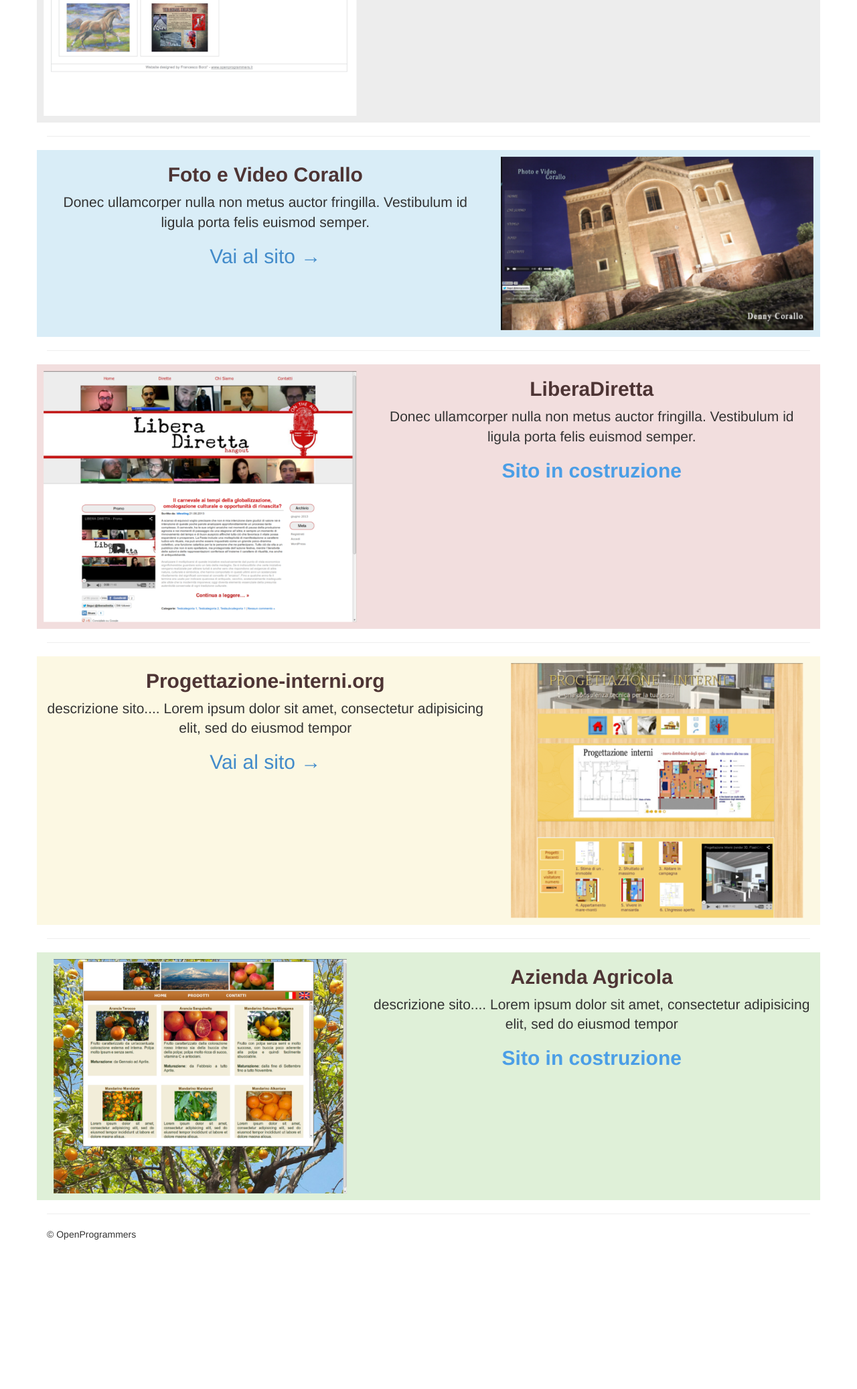
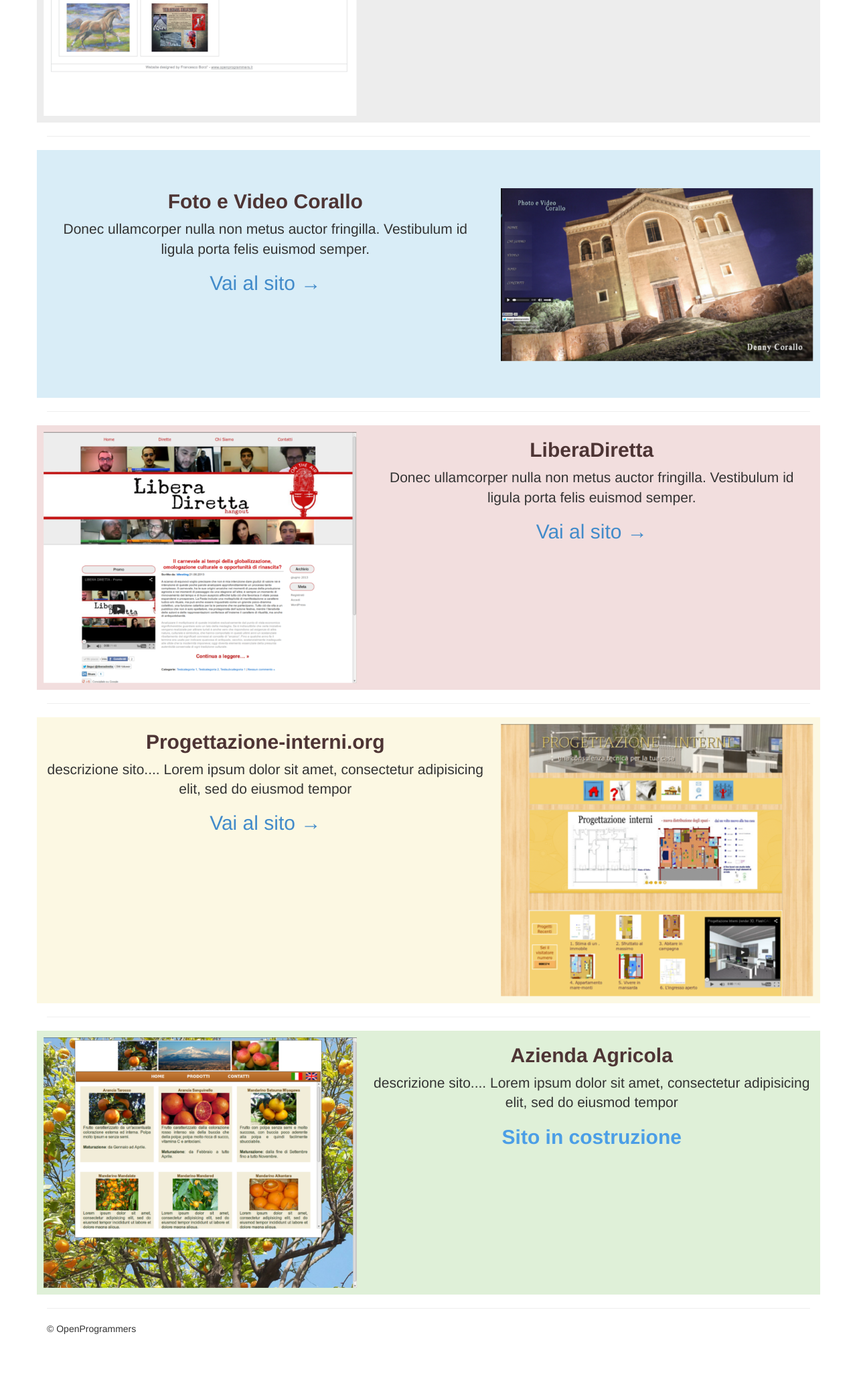
Before and after one commit to FrancescoBorzi/openprogrammers, a PHP site: page /portfolio.php in a window 1280 px wide. Shown: the part 318-2392 px from the top of the page at 67% size. Before the commit the page ends 2169 px from the top, so only its background shows below. Run offline with PHP 8.4, Linux system fonts and the light colour scheme; some libraries are stand-ins or nearby versions.

Commit message:
Portfolio and style updated.

```diff
--- a/css/style.css
+++ b/css/style.css
@@ -12,15 +12,16 @@ body {
 
 #footer { height: 60px; }
 
-.imgbox {
-  padding: 10px;
+.imgbox { padding: 10px; }
+
+.imgbox img {
   -webkit-transition: all 0.5s ease-in-out;
   -moz-transition: all 0.5s ease-in-out;
   -o-transition: all 0.5s ease-in-out;
   -ms-transition: all 0.5s ease-in-out;
 }
 
-.imgbox:hover {
+.imgbox img:hover {
   -webkit-transition: all 0.5s ease-in-out;
   -moz-transition: all 0.5s ease-in-out;
   -o-transition: all 0.5s ease-in-out;
@@ -40,9 +41,7 @@ body {
     color: #4b9ee6;
 }
 
-.portfolio {
- text-align: center;
-}
+.portfolio { text-align: center; }
 
 .featurette-heading {
   font-weight: bold;
--- a/portfolio.php
+++ b/portfolio.php
@@ -70,7 +70,7 @@
         <div class="col-xs-7">
         <h2 class="featurette-heading">Jo Frederiks</h2>
           <p class="lead">Donec ullamcorper nulla non metus auctor fringilla. Vestibulum id ligula porta felis euismod</p>
-          <h2 class="gosite"><a href="http://jofrederiks.altervista.org/">Vai al sito →</a></h2>
+          <h2 class="gosite"><a target="_blank" href="http://jofrederiks.altervista.org/">Vai al sito →</a></h2>
         </div>
       </div>
 
@@ -78,9 +78,10 @@
 
       <div class="row featurette bg-info">
         <div class="col-xs-7">
+          <br><br>
           <h2 class="featurette-heading">Foto e Video Corallo</h2>
           <p class="lead">Donec ullamcorper nulla non metus auctor fringilla. Vestibulum id ligula porta felis euismod semper.</p>
-          <h2 class="gosite"><a href="http://photoevideocorallo.it">Vai al sito →</a></h2>
+          <h2 class="gosite"><a target="_blank" href="http://photoevideocorallo.it">Vai al sito →</a></h2>
         </div>
         <div class="imgbox col-xs-5">
           <a target="_blank" href="http://photoevideocorallo.it"><img class="img-responsive" src="images/portfolio/corallovideo.png" alt="Foto e Video Corallo"></a>
@@ -91,12 +92,12 @@
 
       <div class="row featurette bg-danger">
         <div class="imgbox col-xs-5">
-          <img class="img-responsive" src="images/portfolio/liberadiretta.png" alt="LiberaDiretta">
+          <a target="_blank" href="http://ldtesting.altervista.org/blog/"><img class="img-responsive" src="images/portfolio/liberadiretta.png" alt="LiberaDiretta"></a>
         </div>
         <div class="col-xs-7">
           <h2 class="featurette-heading">LiberaDiretta</h2>
           <p class="lead">Donec ullamcorper nulla non metus auctor fringilla. Vestibulum id ligula porta felis euismod semper.</p>
-          <h2 class="gosite"><b>Sito in costruzione</b></h2>
+          <h2 class="gosite"><a target="_blank" href="http://ldtesting.altervista.org/blog/">Vai al sito →</a></h2>
         </div>
       </div>
 
@@ -106,18 +107,18 @@
         <div class="col-xs-7">
           <h2 class="featurette-heading">Progettazione-interni.org</h2>
           <p class="lead">descrizione sito.... Lorem ipsum dolor sit amet, consectetur adipisicing elit, sed do eiusmod tempor</p>
-          <h2 class="gosite"><a href="http://progettazione-interni.org">Vai al sito →</a></h2>
+          <h2 class="gosite"><a target="_blank" href="http://progettazione-interni.org">Vai al sito →</a></h2>
         </div>
-        <div class="col-xs-5">
-          <a target="_blank" href="http://progettazione-interni.org"><img class="imgbox img-responsive" src="images/portfolio/progettazioneinterni.png" alt="Progettazione-Interni.org"></a>
+        <div class="imgbox col-xs-5">
+          <a target="_blank" href="http://progettazione-interni.org"><img class="img-responsive" src="images/portfolio/progettazioneinterni.png" alt="Progettazione-Interni.org"></a>
         </div>
       </div>
 
       <hr class="featurette-divider">
 
       <div class="row featurette bg-success">
-        <div class="col-xs-5">
-          <img class="imgbox img-responsive" src="images/portfolio/aziendaagricola.png" alt="Azienda Agricola">
+        <div class="imgbox col-xs-5">
+          <img class="img-responsive" src="images/portfolio/aziendaagricola.png" alt="Azienda Agricola">
         </div>
         <div class="col-xs-7">
           <h2 class="featurette-heading">Azienda Agricola</h2>
```
Also changed, not shown: images/portfolio/corallovideo.png.
